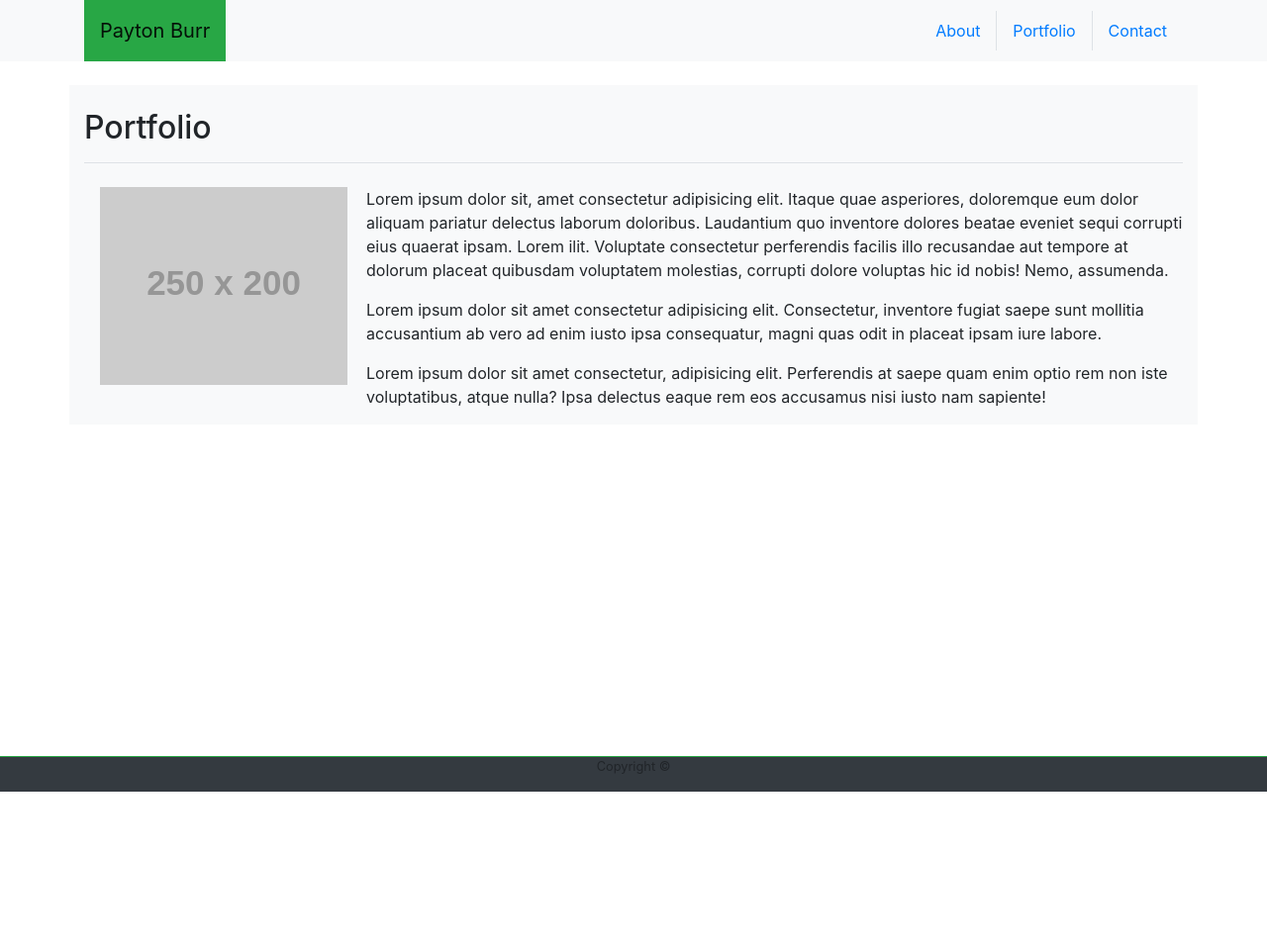
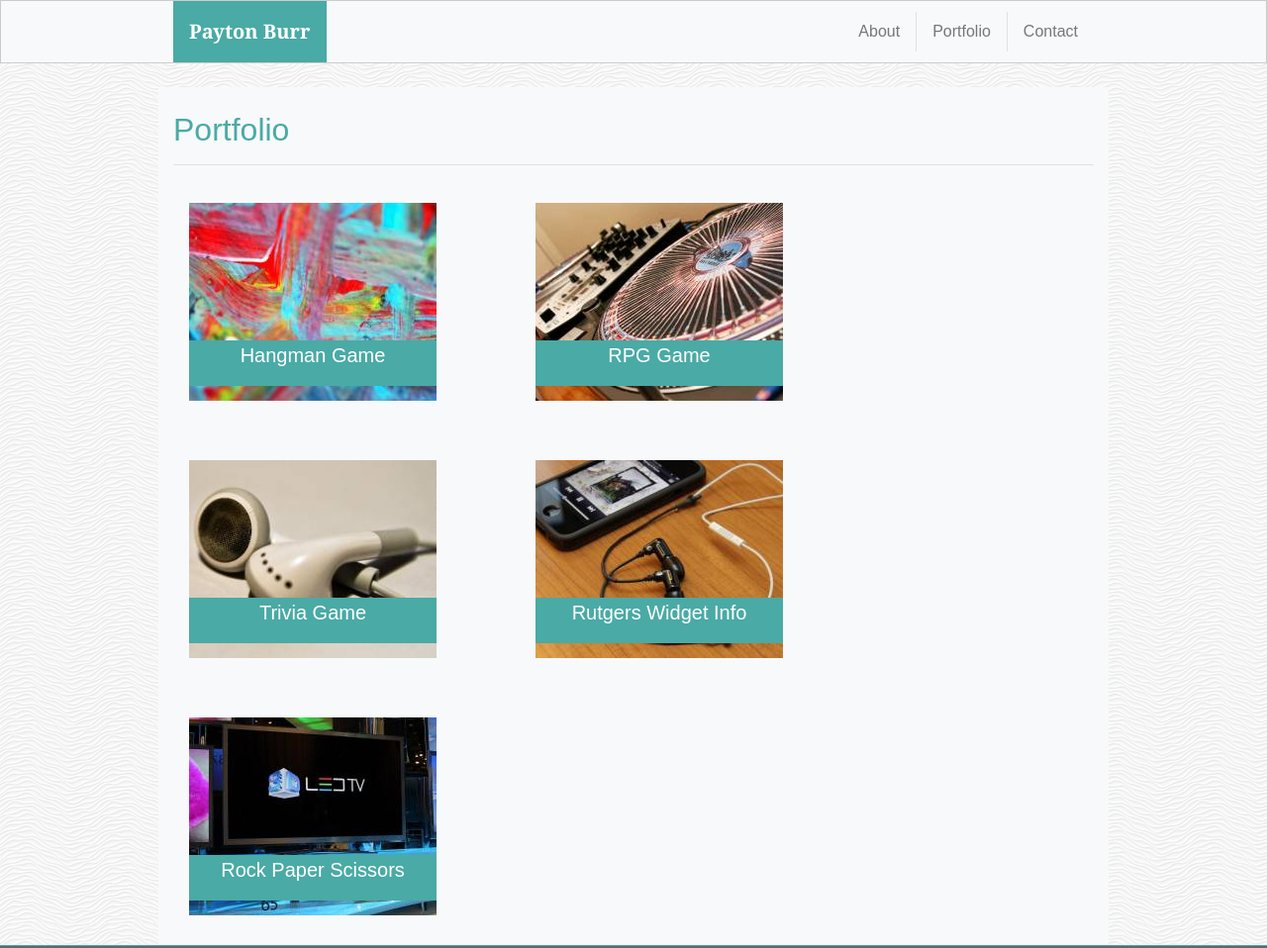
Before and after one commit to payton-burr/Bootstrap-Portfolio, a plain HTML site: page portfolio.html in a window 1280 px wide. Shown: the top 958 px of the page at 99% size. Before the commit the page ends 800 px from the top, so only its background shows below. Drawn offline with nearby package versions, Linux system fonts and the light colour scheme; placeholder pictures from the web are drawn by us.

Commit message:
added images/finalized webpage

```diff
--- /dev/null
+++ b/assets/css/mystyles.css
@@ -0,0 +1,69 @@
+body {
+    background-image: url(../images/white-waves.png);
+    color: #777777;
+    font-family: 'Arial', 'Helvetica Neue', Helvetica, sans-serif;
+}
+
+.container {
+    width: 960px;
+}
+
+nav {
+    background-color: #fff;;
+    border: 1px solid #cccccc;
+}
+
+a {
+    text-decoration: none;
+    color: #777777;
+}
+
+.header-content {
+    color: #4aaaa5;
+}
+
+.bg-success {
+    background-color: #4aaaa5 !important;
+}
+
+.navbar-light .navbar-brand {
+    color: #fff;
+    font-family: 'Georgia', Times, Times New Roman, serif;
+    font-weight: bold;
+}
+
+.thumbnail {
+    position: relative;
+    margin-right: 100px;
+    margin-bottom: 30px;
+    margin-top: 30px;
+}
+
+.caption {
+    position: absolute;
+    bottom: 15px;
+    width: 100%;
+    font-size: 20px;
+    color: #fff;
+    background-color: #4aaaa5;
+}
+
+.border-success {
+    border-color: #4aaaa5 !important;
+}
+
+.bg-dark {
+    background-color: #666666 !important;
+}
+
+footer p {
+    color: #fff;
+    margin: 12px;
+}
+
+/* Contact Page */
+
+.btn-success {
+    color: #fff;
+    background-color: #4aaaa5;
+}
--- a/portfolio.html
+++ b/portfolio.html
@@ -7,6 +7,7 @@
     <meta http-equiv="X-UA-Compatible" content="ie=edge">
     <link rel="stylesheet" href="https://stackpath.bootstrapcdn.com/bootstrap/4.3.1/css/bootstrap.min.css"
         integrity="sha384-ggOyR0iXCbMQv3Xipma34MD+dH/1fQ784/j6cY/iJTQUOhcWr7x9JvoRxT2MZw1T" crossorigin="anonymous">
+    <link rel="stylesheet" href="assets/css/mystyles.css">
     <title>Portfolio</title>
 </head>
 
@@ -15,7 +16,7 @@
     <!-- Nav Content -->
     <nav class="navbar navbar-light bg-light navbar-expand-xl|lg|md|sm pb-0 pt-0">
         <div class="container">
-            <a href="#" class="navbar-brand bg-success p-3">Payton Burr</a>
+            <div class="navbar-brand bg-success p-3">Payton Burr</div>
             <ul class="nav justify-content-end">
                 <li class="nav-item">
                     <a href="index.html" class="nav-link border-right">About</a>
@@ -31,7 +32,7 @@
     </nav>
 
     <!-- Header Content -->
-    <div class="container bg-light mt-4">
+    <div class="container bg-light mt-4 header-content">
         <div class="row">
             <div class="col-sm-12">
                 <div class="pb-2 mt-4 mb-2 border-bottom">
@@ -40,31 +41,50 @@
             </div>
         </div>
 
-        <div class="row mt-3">
-            <div class="col-md-3"><img src="https://via.placeholder.com/250x200" class="img-fluid ml-3" alt="Responsive image"></div>
-            <div class="col-md-9">
-                <p>Lorem ipsum dolor sit, amet consectetur adipisicing elit. Itaque quae asperiores, doloremque eum
-                    dolor aliquam pariatur delectus laborum doloribus. Laudantium quo inventore dolores beatae eveniet
-                    sequi corrupti eius quaerat ipsam. Lorem ilit. Voluptate consectetur perferendis facilis illo
-                    recusandae aut tempore at dolorum placeat quibusdam voluptatem molestias, corrupti dolore voluptas
-                    hic id nobis! Nemo, assumenda.</p>
-                    <p>Lorem ipsum dolor sit amet consectetur adipisicing elit. Consectetur, inventore fugiat saepe sunt mollitia accusantium ab vero ad enim iusto ipsa consequatur, magni quas odit in placeat ipsam iure labore.</p>
-                    <p>Lorem ipsum dolor sit amet consectetur, adipisicing elit. Perferendis at saepe quam enim optio rem non iste voluptatibus, atque nulla? Ipsa delectus eaque rem eos accusamus nisi iusto nam sapiente!</p>
+        <!-- Image Gallery -->
+
+        <div class="row ml-3">
+            <div class="thumbnail text-center">
+                <img src="assets/images/hangman.jpg" alt="Hangman Game">
+                <div class="caption">
+                    <p>Hangman Game</p>
+                </div>
+            </div>
+            <div class="thumbnail text-center">
+                <img src="assets/images/rpg.jpg" alt="RPG Game">
+                <div class="caption">
+                    <p>RPG Game</p>
+                </div>
             </div>
         </div>
-    </div>
+        <div class="row ml-3">
+            <div class="thumbnail text-center">
+                <img src="assets/images/trivia.jpg" alt="Trivia Game">
+                <div class="caption">
+                    <p>Trivia Game</p>
+                </div>
+            </div>
+            <div class="thumbnail text-center">
+                <img src="assets/images/widget.jpg" alt="Rutgers Widget Info">
+                <div class="caption">
+                    <p>Rutgers Widget Info</p>
+                </div>
+            </div>
+        </div>
+        <div class="row ml-3">
+            <div class="thumbnail text-center">
+                <img src="assets/images/rps.jpg" alt="Rock Paper Scissors">
+                <div class="caption">
+                    <p>Rock Paper Scissors</p>
+                </div>
+            </div>
+
+        </div>
 
 
-
-
-
-
-
-
-
-
+    </div>
     <!-- Footer Content -->
-    <footer class="fixed-bottom bg-dark border-top border-success">
+    <footer class="relative-bottom pb-3 bg-dark border-top border-success">
         <div class="container">
             <p class="text-center small">Copyright &copy;</p>
         </div>
```
Also changed, not shown: contact.html (+4 -2 lines), index.html (+13 -14 lines), assets/images/hangman.jpg (added), assets/images/profile.jpg (added), assets/images/rpg.jpg (added), assets/images/rps.jpg (added), assets/images/trivia.jpg (added), assets/images/white-waves.png (added), assets/images/widget.jpg (added).
